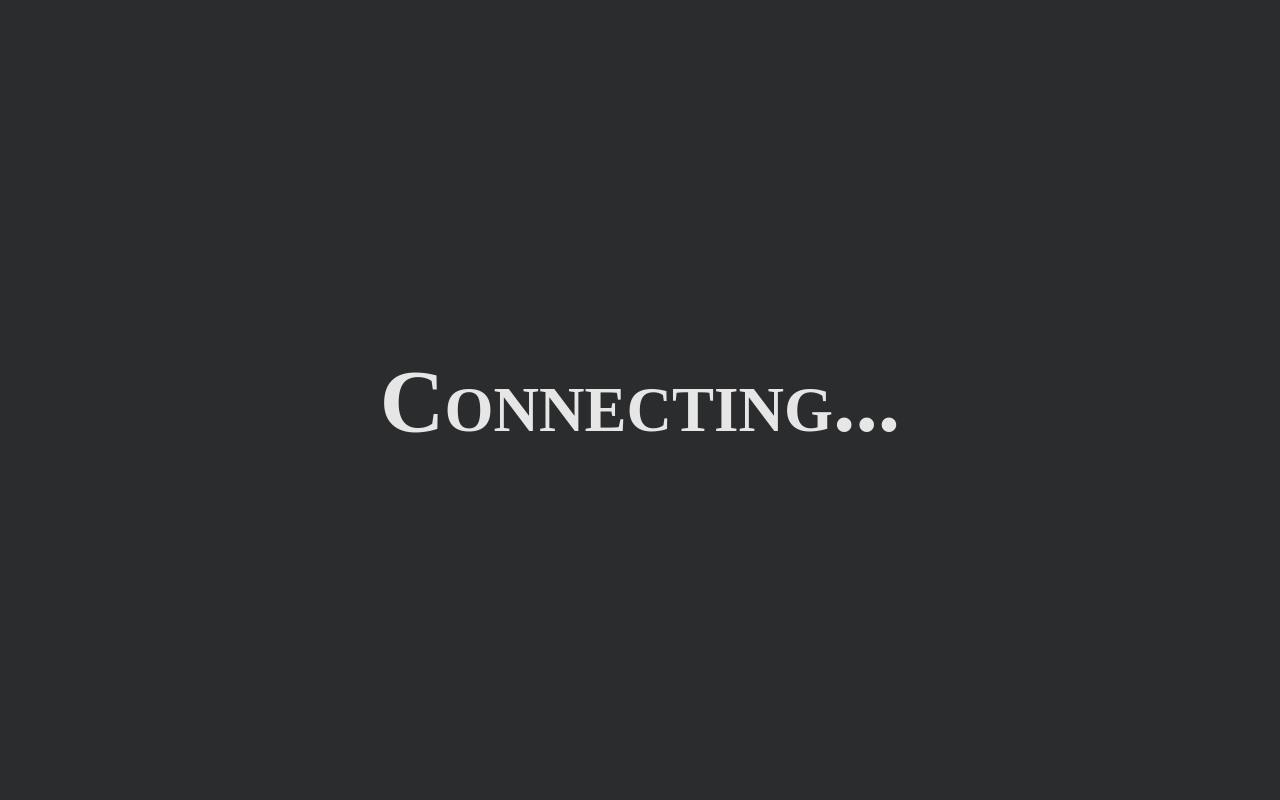
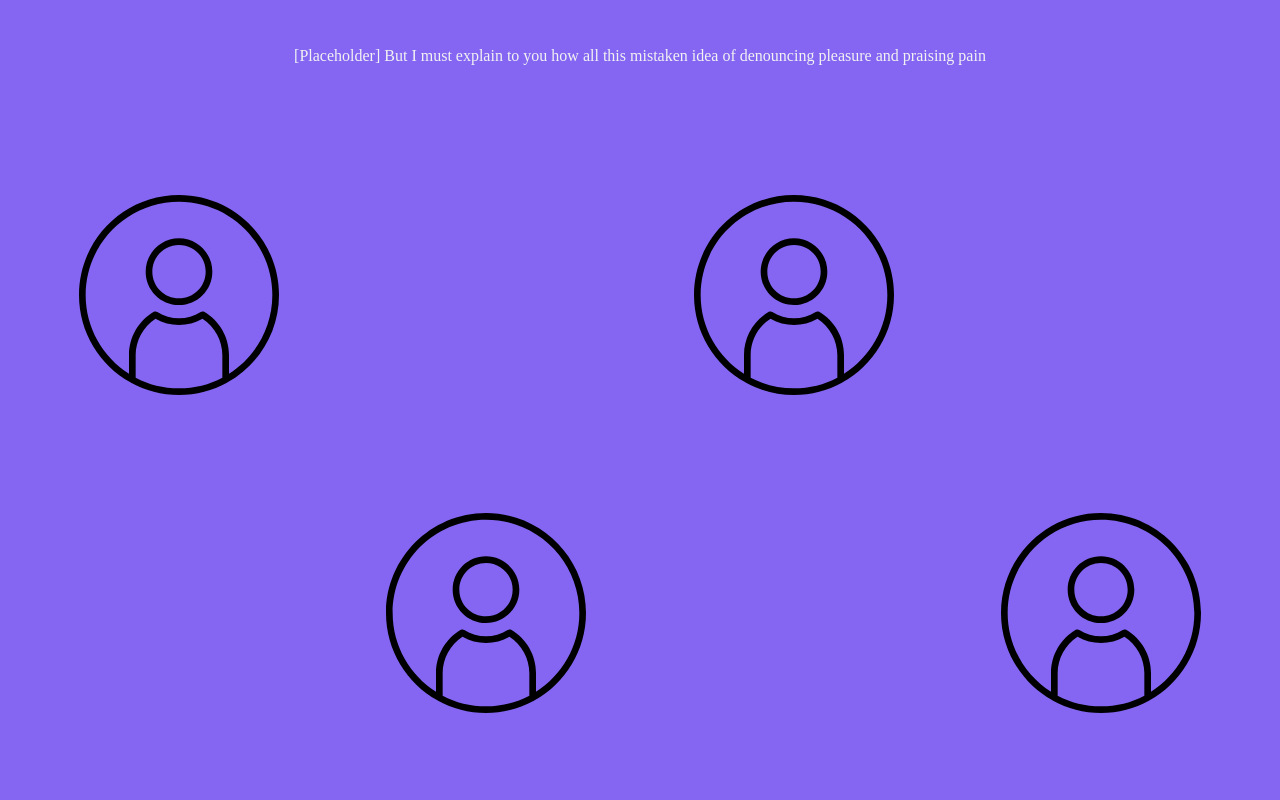
Before and after one commit to LeonardoMussatto/Connecting, a React (Create React App) app in the folder connecting/: page / in a window 1280 px wide. Shown: the top 800 px of the page. Built offline with nearby package versions, Linux system fonts and the light colour scheme.

Commit message:
Set the initial layout for Interface page
Replace previous icons with ChPlaceholder component
Add props to ChPlaceholder.js to set gridArea and position
Add CSS Grid to Interface.js

```diff
--- a/connecting/src/App.js
+++ b/connecting/src/App.js
@@ -1,6 +1,6 @@
 import "./App.css"
 import { ThemeContext, theme } from "./Helpers/Theme"
-import Landing from "./Pages/Landing"
+import Interface from "./Pages/Interface"
 
 //TODO insert actual components
 //ENHANCEMENT - STYLE #12 consider adding responsive effects
@@ -8,8 +8,8 @@ import Landing from "./Pages/Landing"
 function App() {
   return (
     <>
-    <ThemeContext.Provider value={theme.landing}>
-      <Landing />
+    <ThemeContext.Provider value={theme.interface}>
+      <Interface />
     </ThemeContext.Provider>
     </>
   )
--- a/connecting/src/Components/Shared/ChPlaceholder.js
+++ b/connecting/src/Components/Shared/ChPlaceholder.js
@@ -3,7 +3,11 @@ import {ReactComponent as Ch} from '../../Media/Icons/user.svg'
 
 const ChPlaceholder = (props) => {
     let icon = {
-        width: props.width
+        width: props.width,
+        position: props.position,
+        top: props.top,
+        left: props.left,
+        gridArea: props.gridArea
     }
     return (
         <div style={icon}>
--- a/connecting/src/Pages/Interface.js
+++ b/connecting/src/Pages/Interface.js
@@ -1,30 +1,52 @@
 import React, { useContext } from "react"
 import { ThemeContext } from "../Helpers/Theme"
 
-//placeholders
+//Placeholders
 import PlaceholderText from "../Components/Shared/PlaceholderText"
-import { ReactComponent as Ch1 } from "../Media/Icons/Ch1.svg"
-import { ReactComponent as Ch2 } from "../Media/Icons/Ch2.svg"
-import { ReactComponent as Ch3 } from "../Media/Icons/Ch3.svg"
-import { ReactComponent as Ch4 } from "../Media/Icons/Ch4.svg"
+import Ch from "../Components/Shared/ChPlaceholder"
 
 
 // TODO #8 create a reusable component for characters icons - they should also contain routes and notification style/logic
-//STYLE #13 work on the layout
+//STYLE #13 work on the layout - at the moment I don't like this layout...it's too rigid, I guess + the text has to be placed somewhere else
 
 
 const Interface = () => {
   const theme = useContext(ThemeContext)
+  let page = {
+    ...theme,
+    padding: "0",
+    gridTemplateRows: "7rem calc(100vh - 7rem)",
+    gridTemplateColumns: "100%"
+  }
+  let header = {
+    display: "grid",
+    placeItems: "center"
+  }
+  let main = {
+    display: "grid",
+    padding: "2%",
+    gridTemplateColumns : "1fr 1fr 1fr 1fr",
+    gridTemplateRows: "repeat(auto-fit, minmax(auto, 1fr))",
+    gridTemplateAreas: `
+      "icon1 . icon3 ."
+      ". icon2 . icon4"
+      `,
+    placeItems: "center"
+  }
   return (
-    <div style={theme}>
-      <header>
+    <div style={page}>
+      <header style={header}>
         <PlaceholderText length={"short"} />
       </header>
-      <main>
-        <Ch1 />
-        <Ch2 />
-        <Ch3 />
-        <Ch4 />
+      <main style={main}>
+        <Ch gridArea={"icon1"} width={"25vh"}/>
+        <Ch gridArea={"icon2"} width={"25vh"}/>
+        <Ch gridArea={"icon3"} width={"25vh"}/>
+        <Ch gridArea={"icon4"} width={"25vh"}/>
+        {/* <Ch position={"relative"} top={"16vh"} left={"8vw"} width={"25vh"}/>
+        <Ch position={"relative"} top={"32vh"} left={"16vw"} width={"25vh"}/>
+        <Ch position={"relative"} top={"8vh"} left={"24vw"} width={"25vh"}/>
+        <Ch position={"relative"} top={"32vh"} left={"32vw"} width={"25vh"}/> */}
       </main>
     </div>
   )
```
